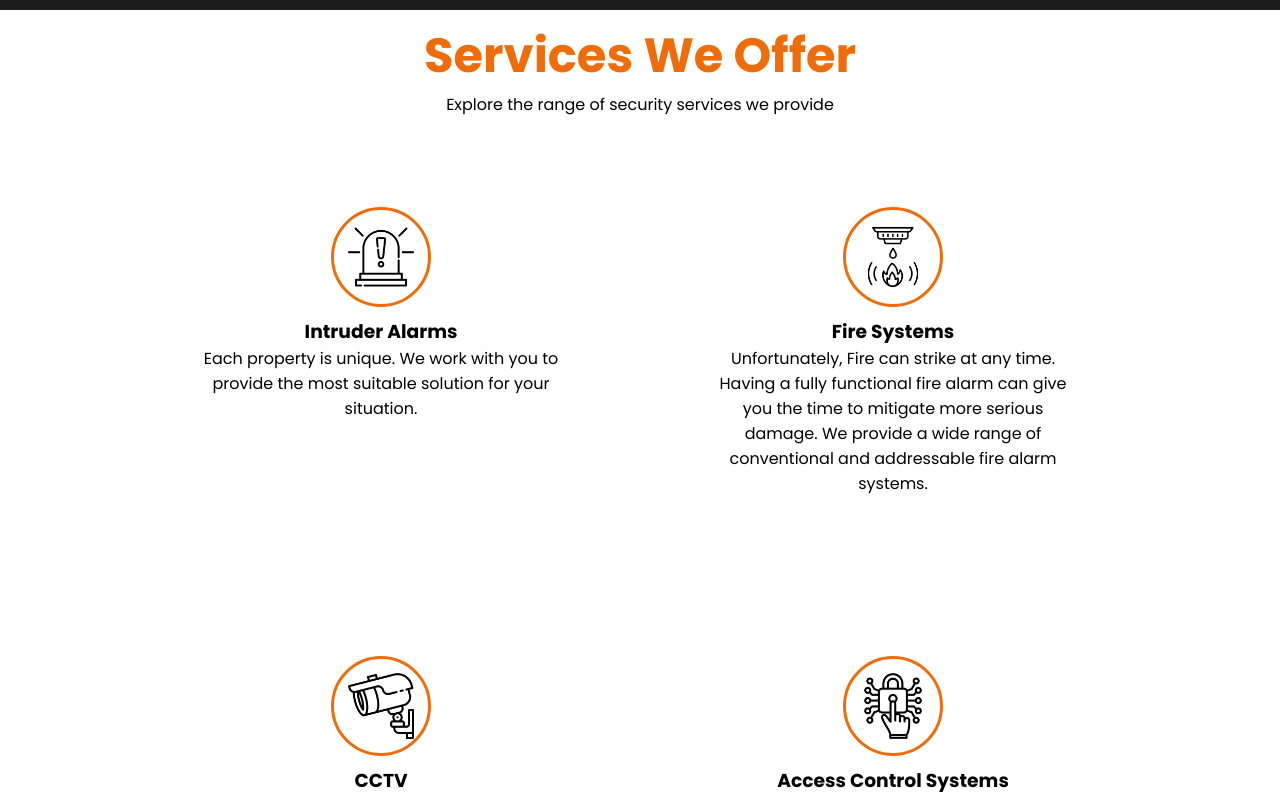
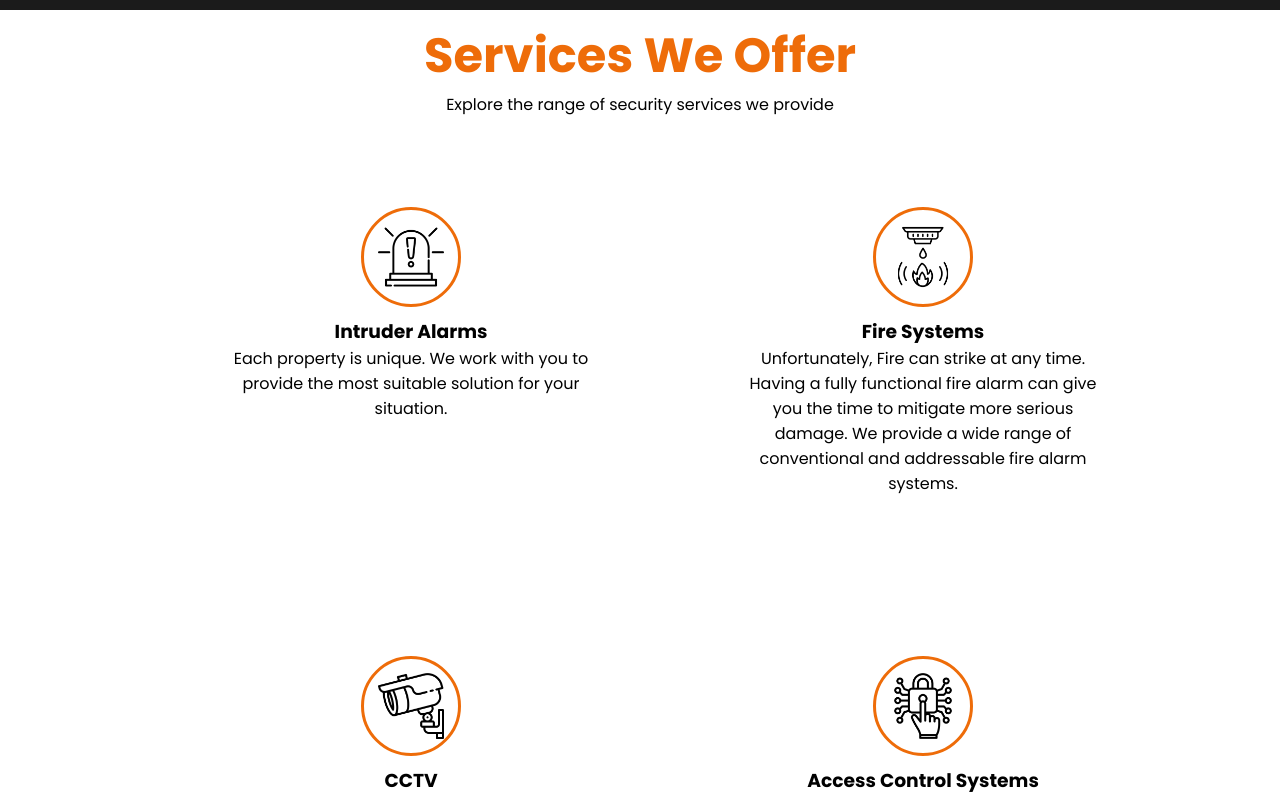
Before and after one commit to suleosmann/security-website, a React (Create React App) app: page / in a window 1280 px wide. Shown: the part 1640-2438 px from the top of the page. Built offline with nearby package versions, Linux system fonts and the light colour scheme.

Commit message:
Added some padding to each service

```diff
--- a/src/Components/css/services.css
+++ b/src/Components/css/services.css
@@ -53,5 +53,5 @@ h3 {
   justify-content: space-between;
   width: 80%; /* Adjust the width as needed */
   margin: 20px 0;
-  margin-left: 125px;
+  margin-left: 155px;
 }
```
